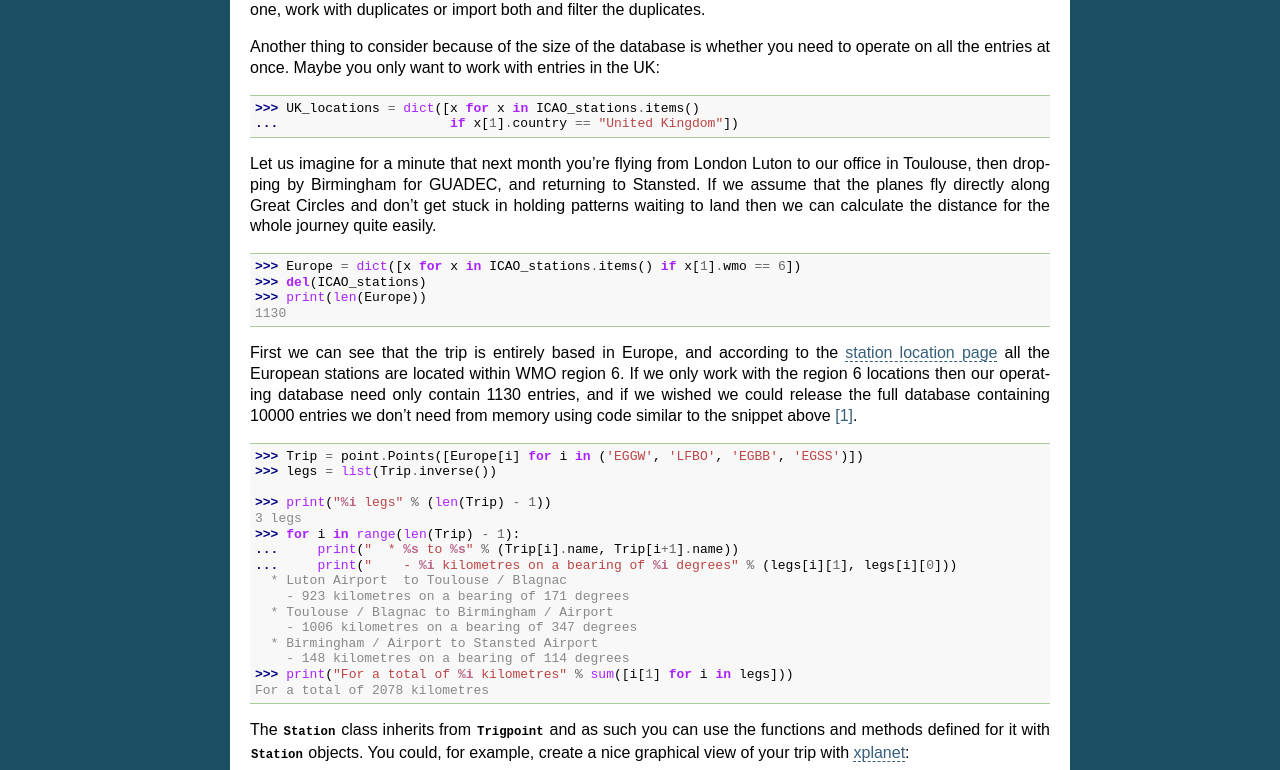
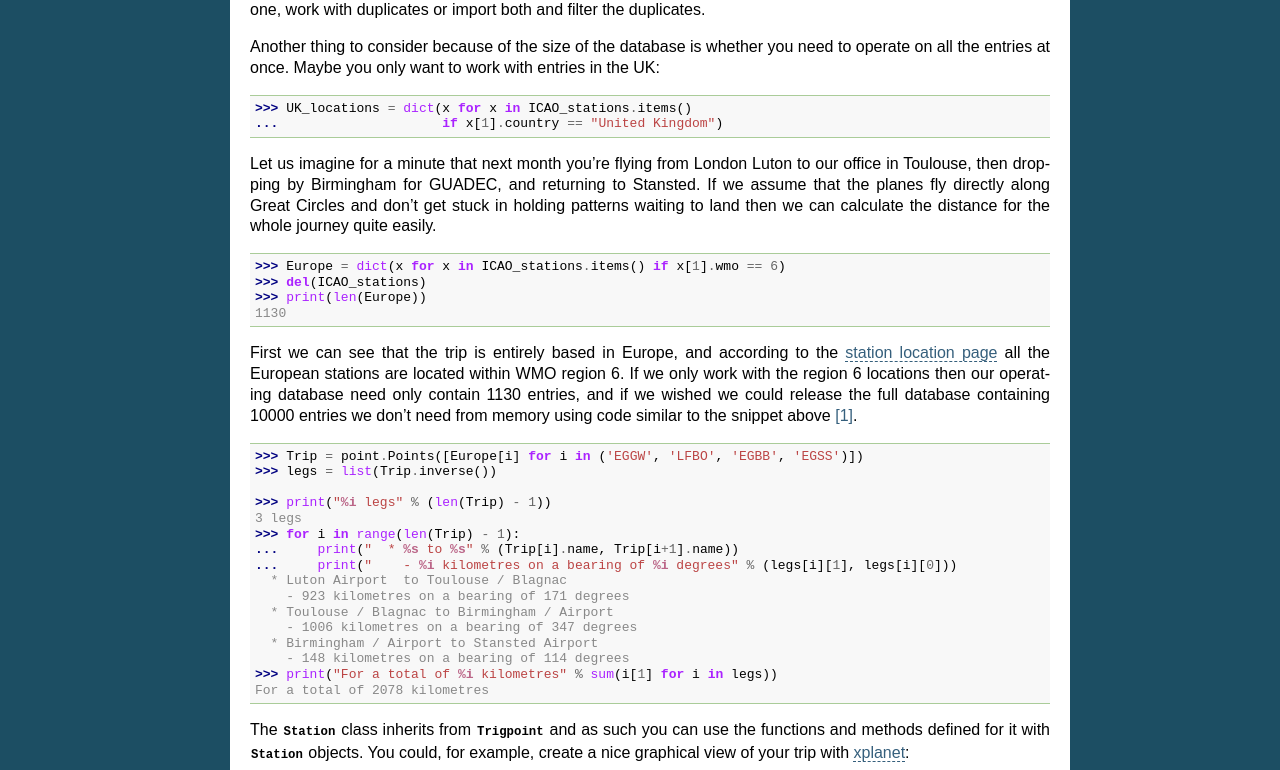
Before and after one commit to JNRowe/upoints, a Sphinx documentation site: the page built from doc/pythons_on_a_plane.rst, in a window 1280 px wide and 1400 px high. Shown: the part 546-1316 px from the top of the window. Built offline with Sphinx 7.4.7, drawn with Linux system fonts in a browser that asks for light colours; pages that are not in the unit, such as notebooks, are missing from menus.

Commit message:
Use generator expressions where result is not reused

```diff
--- a/doc/python_cities.rst
+++ b/doc/python_cities.rst
@@ -76,8 +76,8 @@ of the parent classes.  For example, you could use the
 :func:`~upoints.utils.dump_xearth_markers` function::
 
     >>> from upoints.utils import dump_xearth_markers
-    >>> scottish_markers = dict([(x.identifier, x) for x in Cities
-    ...                          if x.region == "Scotland"])
+    >>> scottish_markers = dict((x.identifier, x) for x in Cities
+    ...                         if x.region == "Scotland")
     >>> print("\n".join(dump_xearth_markers(scottish_markers, "name")))
     57.150000 -2.083000 "Aberdeen" # 1
     55.950000 -3.183000 "Edinburgh" # 83
--- a/doc/pythons_on_a_plane.rst
+++ b/doc/pythons_on_a_plane.rst
@@ -40,8 +40,8 @@ Another thing to consider because of the size of the database is whether
 you need to operate on all the entries at once.  Maybe you only want to
 work with entries in the UK::
 
-    >>> UK_locations = dict([x for x in ICAO_stations.items()
-    ...                      if x[1].country == "United Kingdom"])
+    >>> UK_locations = dict(x for x in ICAO_stations.items()
+    ...                     if x[1].country == "United Kingdom")
 
 Let us imagine for a minute that next month you're flying from London
 Luton to our office in Toulouse, then dropping by Birmingham for GUADEC,
@@ -52,7 +52,7 @@ easily.
 
 ::
 
-    >>> Europe = dict([x for x in ICAO_stations.items() if x[1].wmo == 6])
+    >>> Europe = dict(x for x in ICAO_stations.items() if x[1].wmo == 6)
     >>> del(ICAO_stations)
     >>> print(len(Europe))
     1130
@@ -81,7 +81,7 @@ above [#]_.
         - 1006 kilometres on a bearing of 347 degrees
       * Birmingham / Airport to Stansted Airport
         - 148 kilometres on a bearing of 114 degrees
-    >>> print("For a total of %i kilometres" % sum([i[1] for i in legs]))
+    >>> print("For a total of %i kilometres" % sum(i[1] for i in legs))
     For a total of 2078 kilometres
 
 The :class:`~upoints.weather_stations.Station` class inherits from
```
Also changed, not shown: 5 other files.
